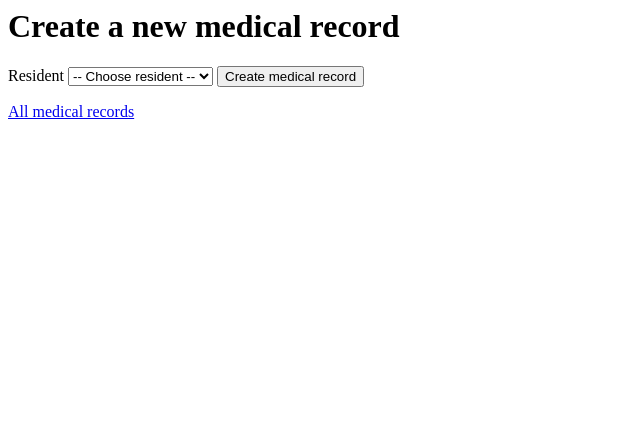
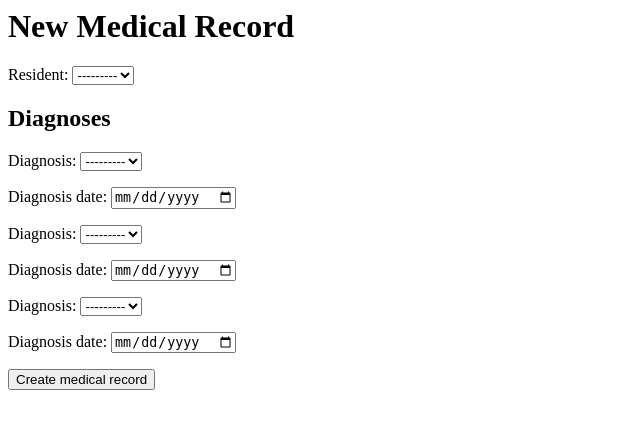
Before and after one commit to addtruong/practice-mr, a Django app: page /medical-records/new/ in a window 1280 px wide. Shown: the top 429 px of the page, without its empty margins (0-640 px from the left). Run offline with Django 5.2, Linux system fonts and the light colour scheme; data that the repository does not hold is empty.

Commit message:
feat: use Django's ModelForm to create and update medical records

```diff
--- a/medical_record_app/records/forms.py
+++ b/medical_record_app/records/forms.py
@@ -11,7 +11,7 @@ class MedicalRecordForm(forms.ModelForm):
 
     def __init__(self, *args, **kwargs):
         super().__init__(*args, **kwargs)
-        # Dein Q-Filter, jetzt an einer Stelle, die auch beim POST validiert wird
+
         self.fields["resident"].queryset = Resident.objects.filter(
             Q(medicalrecord__isnull=True) | Q(pk=self.instance.resident_id)
         )
@@ -28,10 +28,19 @@ class MedicalRecordDiagnosisForm(forms.ModelForm):
         }
 
 
-DiagnosisFormSet = forms.inlineformset_factory(
+# A medical record has several diagnoses, therefore we need a list of forms (a FormSet)
+DiagnosisUpdateFormSet = forms.inlineformset_factory(
     MedicalRecord,
     MedicalRecordDiagnosis,
     form=MedicalRecordDiagnosisForm,
     extra=1,
     can_delete=True,
 )
+
+DiagnosisCreateFormSet = forms.inlineformset_factory(
+    MedicalRecord,
+    MedicalRecordDiagnosis,
+    form=MedicalRecordDiagnosisForm,
+    extra=3,
+    can_delete=False,
+)
--- a/medical_record_app/records/models.py
+++ b/medical_record_app/records/models.py
@@ -55,16 +55,15 @@ class MedicalRecordDiagnosis(models.Model):
         - diagnosis_date
     """
 
-    medical_record = models.ForeignKey(
-        MedicalRecord, on_delete=models.SET_NULL, null=True, blank=True
-    )
-    diagnosis = models.ForeignKey(
-        Diagnosis, on_delete=models.SET_NULL, null=True, blank=True
-    )
-    diagnosis_date = models.DateTimeField(auto_now=True, null=True, blank=True)
+    medical_record = models.ForeignKey(MedicalRecord, on_delete=models.CASCADE)
+    diagnosis = models.ForeignKey(Diagnosis, on_delete=models.CASCADE)
+    diagnosis_date = models.DateField(null=True, blank=True)
 
     class Meta:
         verbose_name_plural = "Medical record diagnoses"
 
     def __str__(self) -> str:
-        return f"{self.medical_record}: {self.diagnosis} diagnosed at {self.diagnosis_date.strftime('%d.%m.%Y %H:%M')}"
+        date = (
+            self.diagnosis_date("5d.%m.%Y") if self.diagnosis_date else "unknown date"
+        )
+        return f"{self.medical_record}: {self.diagnosis} diagnosed at {date}"
--- a/medical_record_app/records/templates/records/create.html
+++ b/medical_record_app/records/templates/records/create.html
@@ -1,14 +1,16 @@
-<h1>Create a new medical record</h1>
+<h1>New Medical Record</h1>
+
 <form method="post">
-     {% csrf_token %}
-     <label for="resident">Resident</label>
-     <select name="resident" id="resident" required>
-          <option value="">-- Choose resident --</option>
+  {% csrf_token %}
 
-          {% for resident in residents %}
-               <option value="{{ resident.pk }}">{{ resident }}</option>
-          {% endfor %}
-     </select>
-     <button type="submit">Create medical record</button>
+  {{ form.as_p }}
+
+  <h2>Diagnoses</h2>
+  {{ formset.management_form }}
+
+  {% for f in formset %}
+    <div>{{ f.as_p }}</div>
+  {% endfor %}
+
+  <button type="submit">Create medical record</button>
 </form>
-<a href="{% url 'records:index' %}">All medical records</a>
--- a/medical_record_app/records/views.py
+++ b/medical_record_app/records/views.py
@@ -2,6 +2,7 @@ from django.db.models import Q
 from django.http import HttpRequest, HttpResponse
 from django.shortcuts import get_object_or_404, redirect, render
 
+from .forms import DiagnosisCreateFormSet, DiagnosisUpdateFormSet, MedicalRecordForm
 from .models import MedicalRecord, Resident
 
 
@@ -33,71 +34,45 @@ def detail(request: HttpRequest, medical_record_id: int) -> HttpResponse:
 
 
 def create(request: HttpRequest) -> HttpResponse:
-    """Render form to create a new medical record.
+    if request.method == "POST":
+        form = MedicalRecordForm(request.POST)
+        formset = DiagnosisCreateFormSet(request.POST)
 
-    Args:
-        request (HttpRequest): The HTTP request.
+        if form.is_valid() and formset.is_valid():
+            medical_record = form.save()
+            formset.instance = medical_record
+            formset.save()
+            return redirect("records:detail", medical_record_id=medical_record.pk)
 
-    Returns:
-        HttpResponse: Form to create a new medical record.
-    """
-    residents_without_medical_record = Resident.objects.filter(
-        medicalrecord__isnull=True
-    )
+    else:
+        form = MedicalRecordForm()
+        formset = DiagnosisCreateFormSet()
 
-    if request.method == "POST":
-        resident_id = request.POST["resident"]
-        resident = get_object_or_404(Resident, pk=resident_id)
-
-        if MedicalRecord.objects.filter(resident=resident).exists():
-            return render(
-                request,
-                "records/create.html",
-                {
-                    "residents": residents_without_medical_record,
-                    "error": "This resident already has medical record.",
-                },
-                status=400,
-            )
-
-        medical_record = MedicalRecord.objects.create(resident=resident)
-        return redirect("records:detail", medical_record_id=medical_record.pk)
-
-    return render(
-        request, "records/create.html", {"residents": residents_without_medical_record}
-    )
+    return render(request, "records/create.html", {"form": form, "formset": formset})
 
 
 def update(request: HttpRequest, medical_record_id: int) -> HttpResponse:
-    """Render update page to update an existing medical record.
-
-    Args:
-        request (HttpRequest): The HTTP request.
-        medical_record_id (int): ID of medical record.
-
-    Returns:
-        HttpResponse: Form to update an existing medical record.
-    """
     medical_record = get_object_or_404(MedicalRecord, id=medical_record_id)
 
     if request.method == "POST":
-        resident_id = request.POST["resident"]
-        resident = get_object_or_404(Resident, pk=resident_id)
-        medical_record.resident = resident
-        medical_record.save()
+        form = MedicalRecordForm(request.POST, instance=medical_record)
+        formset = DiagnosisCreateFormSet(request.POST, instance=medical_record)
 
-        return redirect("records:detail", medical_record_id=medical_record.pk)
-
-    residents = Resident.objects.filter(
-        Q(medicalrecord__isnull=True) | Q(pk=medical_record.resident_id)
-    )
+        if form.is_valid() and formset.is_valid():
+            form.save()
+            formset.save()
+            return redirect("records:detail", medical_record_id=medical_record.pk)
+    else:
+        form = MedicalRecordForm(instance=medical_record)
+        formset = DiagnosisUpdateFormSet(instance=medical_record)
 
     return render(
         request,
         "records/update.html",
         {
+            "form": form,
+            "formset": formset,
             "medical_record": medical_record,
-            "residents": residents,
         },
     )
 
@@ -119,3 +94,73 @@ def delete(request: HttpRequest, medical_record_id: int) -> HttpResponse:
         return redirect("records:index")
 
     return redirect("records:detail", medical_record_id=medical_record_id)
+
+
+# def create(request: HttpRequest) -> HttpResponse:
+#     """Render form to create a new medical record.
+
+#     Args:
+#         request (HttpRequest): The HTTP request.
+
+#     Returns:
+#         HttpResponse: Form to create a new medical record.
+#     """
+#     residents_without_medical_record = Resident.objects.filter(
+#         medicalrecord__isnull=True
+#     )
+
+#     if request.method == "POST":
+#         resident_id = request.POST["resident"]
+#         resident = get_object_or_404(Resident, pk=resident_id)
+
+#         if MedicalRecord.objects.filter(resident=resident).exists():
+#             return render(
+#                 request,
+#                 "records/create.html",
+#                 {
+#                     "residents": residents_without_medical_record,
+#                     "error": "This resident already has medical record.",
+#                 },
+#                 status=400,
+#             )
+
+#         medical_record = MedicalRecord.objects.create(resident=resident)
+#         return redirect("records:detail", medical_record_id=medical_record.pk)
+
+#     return render(
+#         request, "records/create.html", {"residents": residents_without_medical_record}
+#     )
+
+
+# def update(request: HttpRequest, medical_record_id: int) -> HttpResponse:
+#     """Render update page to update an existing medical record.
+
+#     Args:
+#         request (HttpRequest): The HTTP request.
+#         medical_record_id (int): ID of medical record.
+
+#     Returns:
+#         HttpResponse: Form to update an existing medical record.
+#     """
+#     medical_record = get_object_or_404(MedicalRecord, id=medical_record_id)
+
+#     if request.method == "POST":
+#         resident_id = request.POST["resident"]
+#         resident = get_object_or_404(Resident, pk=resident_id)
+#         medical_record.resident = resident
+#         medical_record.save()
+
+#         return redirect("records:detail", medical_record_id=medical_record.pk)
+
+#     residents = Resident.objects.filter(
+#         Q(medicalrecord__isnull=True) | Q(pk=medical_record.resident_id)
+#     )
+
+#     return render(
+#         request,
+#         "records/update.html",
+#         {
+#             "medical_record": medical_record,
+#             "residents": residents,
+#         },
+#     )
```
Also changed, not shown: medical_record_app/records/templates/records/detail.html (+8 -0 lines), medical_record_app/records/templates/records/update.html (+15 -14 lines), medical_record_app/records/migrations/0007_alter_medicalrecorddiagnosis_diagnosis_date.py (added), medical_record_app/records/migrations/0008_alter_medicalrecorddiagnosis_diagnosis_date.py (added), medical_record_app/records/migrations/0009_alter_medicalrecorddiagnosis_diagnosis_and_more.py (added).
